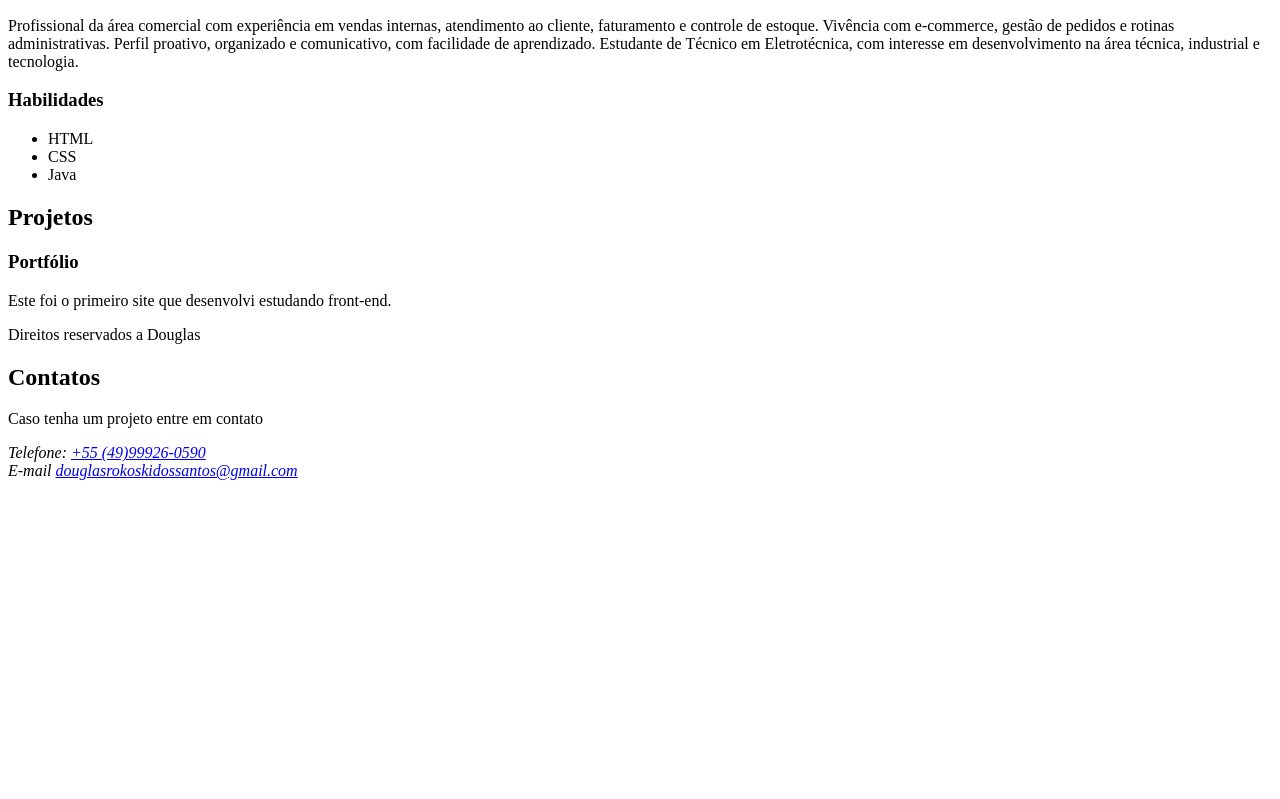
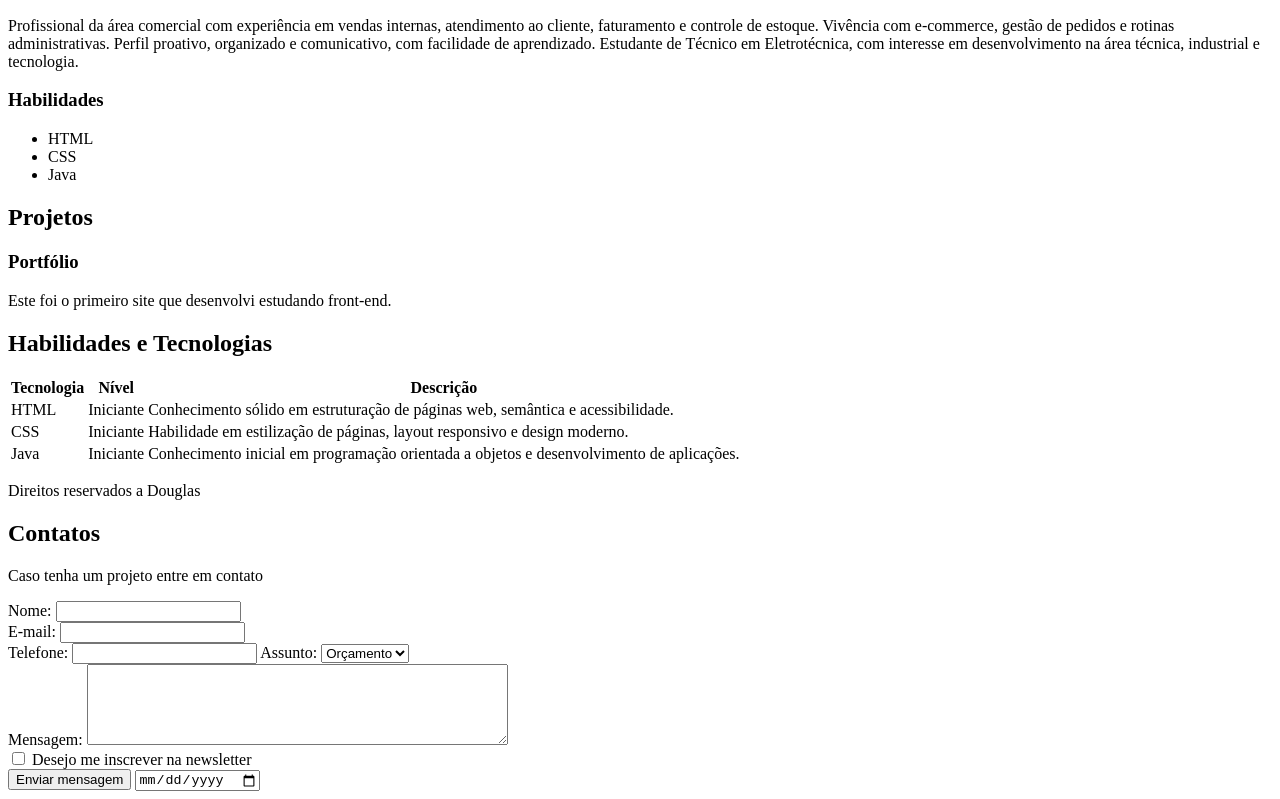
Before and after one commit to douglasrokoski/site, a website: page index.html in a window 1280 px wide. Shown: the part 472-1271 px from the top of the page. Before the commit the page ends 960 px from the top, so only its background shows below. Drawn offline with Linux system fonts and the light colour scheme.

Commit message:
Update index.html

```diff
--- a/index.html
+++ b/index.html
@@ -64,6 +64,43 @@
 
     </article>
 
+  </section id="habilidades">
+
+      <h2>Habilidades e Tecnologias</h2>
+
+      <table>
+        <thead>
+          <tr>
+            <th>Tecnologia</th>
+            <th>Nível</th>
+            <th>Descrição</th>
+          </tr>
+        </thead>
+
+        <tbody>
+          <tr>
+            <td>HTML</td>
+            <td>Iniciante</td>
+            <td>Conhecimento sólido em estruturação de páginas web, semântica e acessibilidade.</td>
+          </tr>
+
+          <tr>
+            <td>CSS</td>
+            <td>Iniciante</td>
+            <td>Habilidade em estilização de páginas, layout responsivo e design moderno.</td>
+          </tr>
+
+          <tr>
+            <td>Java</td>
+            <td>Iniciante</td>
+            <td>Conhecimento inicial em programação orientada a objetos e desenvolvimento de aplicações.</td>
+          </tr>
+        </tbody>
+
+      </table>
+
+  <section>
+
   </section>
 
   <footer>
@@ -75,10 +112,39 @@
 
       <p>Caso tenha um projeto entre em contato</p>
 
-      <address>
-      Telefone: <a href="tel:+5549999260590">+55 (49)99926-0590</a> <br>
-      E-mail <a href="mailto:douglasrokoskidossantos@gmail.com">douglasrokoskidossantos@gmail.com</a> <br>
-      </address>
+      <form action="">
+        <label for="nome">Nome: </label>
+        <input type="text" id="nome" name="nome" required> <br>
+
+        <label for="email">E-mail: </label>
+        <input type="email" id="email" name="email" required> <br>
+
+        <label for="telefone">Telefone: </label>
+        <input type="tel" id="telefone" name="telefone" required >
+
+        <label for="assunto">Assunto: </label>
+        <select name="assunto" id="assunto">
+          <option value="orcamento">Orçamento</option>
+          <option value="duvida">Dúvida</option>
+          <option value="outro">Outro</option>
+        </select>
+
+        <br>
+
+        <label for="mensagem">Mensagem: </label>
+        <textarea id="mensagem" name="mensagem" rows="5" cols="50" required></textarea> <br>
+
+        <input type="checkbox" id="inscricao" name="inscricao">
+        <label for="inscricao">Desejo me inscrever na newsletter</label>
+
+        <br>
+
+        <input type="submit" value="Enviar mensagem">
+
+        <input type="date">
+
+      </form>
+
 
     </section>
 
```
